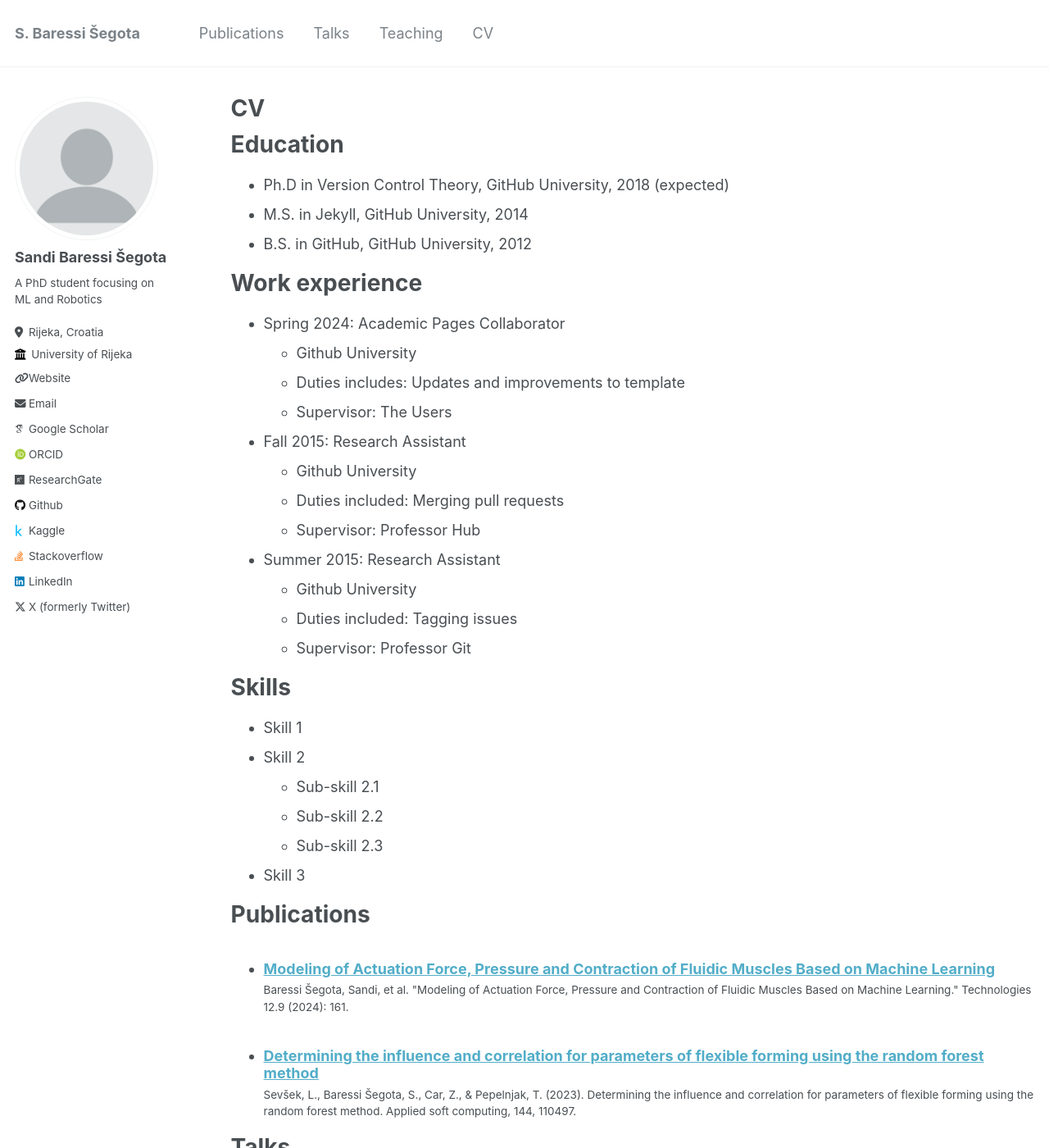
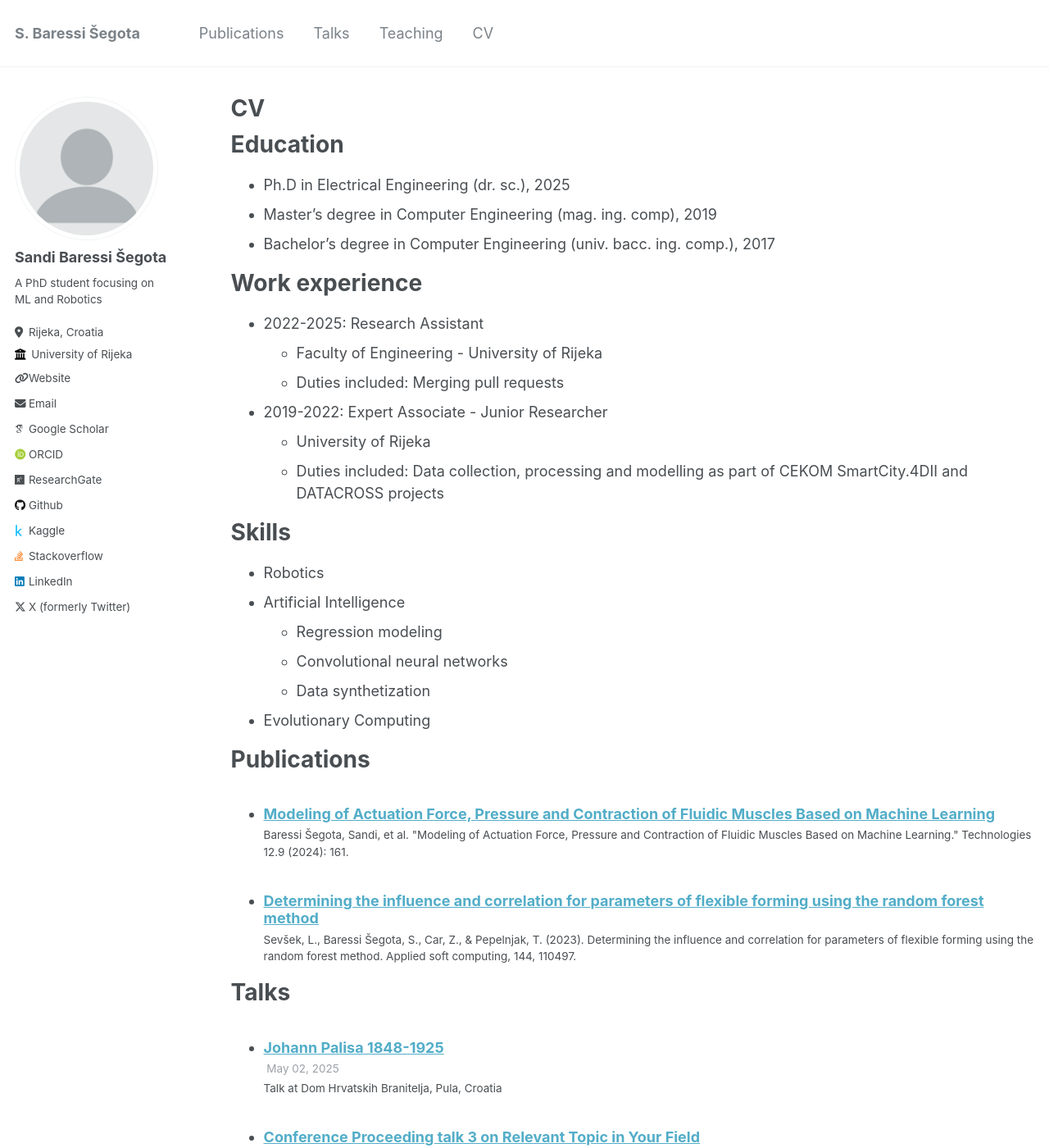
Before and after one commit to ssegota/ssegota.github.io, a Jekyll site: the page built from _pages/cv.md, in a window 1280 px wide and 1400 px high. Shown: the whole window at 82% size. Built offline with Jekyll 4.4.1, drawn with Linux system fonts in a browser that asks for light colours; some web fonts are replaced; a file with an impossible date is left out.

Commit message:
Update cv.md

```diff
--- a/_pages/cv.md
+++ b/_pages/cv.md
@@ -11,35 +11,28 @@
 
 Education
 ======
-* Ph.D in Version Control Theory, GitHub University, 2018 (expected)
-* M.S. in Jekyll, GitHub University, 2014
-* B.S. in GitHub, GitHub University, 2012
+* Ph.D in Electrical Engineering (dr. sc.), 2025
+* Master's degree in Computer Engineering (mag. ing. comp), 2019
+* Bachelor's degree in Computer Engineering (univ. bacc. ing. comp.), 2017
 
 Work experience
 ======
-* Spring 2024: Academic Pages Collaborator
-  * Github University
-  * Duties includes: Updates and improvements to template
-  * Supervisor: The Users
+* 2022-2025: Research Assistant
+  * Faculty of Engineering - University of Rijeka
+  * Duties included: Merging pull requests
 
-* Fall 2015: Research Assistant
-  * Github University
-  * Duties included: Merging pull requests
-  * Supervisor: Professor Hub
-
-* Summer 2015: Research Assistant
-  * Github University
-  * Duties included: Tagging issues
-  * Supervisor: Professor Git
+* 2019-2022: Expert Associate - Junior Researcher
+  * University of Rijeka
+  * Duties included: Data collection, processing and modelling as part of CEKOM SmartCity.4DII and DATACROSS projects
 
 Skills
 ======
-* Skill 1
-* Skill 2
-  * Sub-skill 2.1
-  * Sub-skill 2.2
-  * Sub-skill 2.3
-* Skill 3
+* Robotics
+* Artificial Intelligence
+  * Regression modeling
+  * Convolutional neural networks
+  * Data synthetization
+* Evolutionary Computing
 
 Publications
 ======
```
